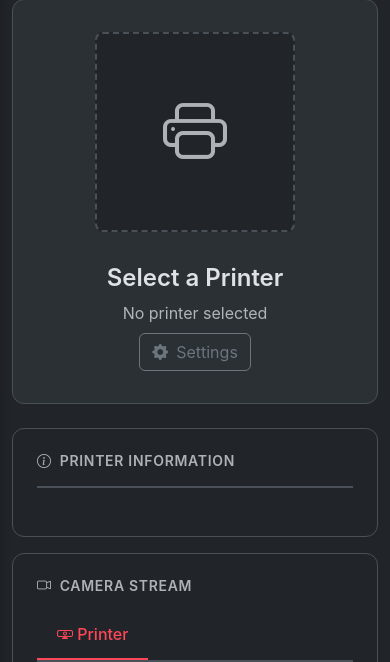
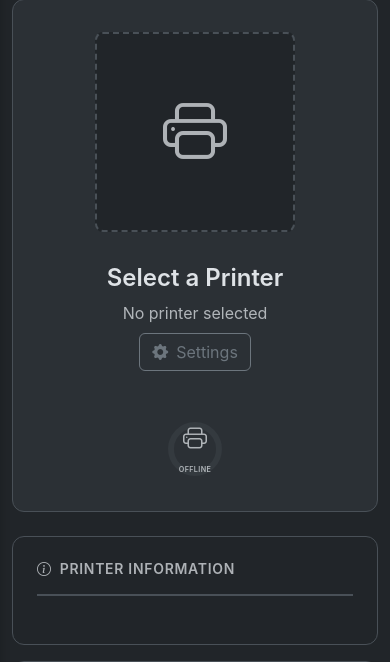
Before and after one commit to xmodpt/ChitUI_v1, a PHP site: page / in a window 390 px wide. Shown: the part 69-731 px from the top of the page. Run offline with PHP 8.4, Linux system fonts and the light colour scheme.

Commit message:
Make storage gauge 50% smaller and add printer status gauge
- Reduce storage gauge from 150px to 75px (50% smaller)
- Add circular status gauge to printer preview gadget
- New gauge shows online/offline status with visual indicators
- Online: filled green circle with check icon
- Offline: empty red circle with X icon
- Update responsive styling for mobile devices
- Add updatePrinterStatusGauge() function for status updates

```diff
--- a/web/css/chitui.css
+++ b/web/css/chitui.css
@@ -247,6 +247,14 @@ body {
   text-align: left;
 }
 
+.printer-preview-gauge {
+  flex-shrink: 0;
+  display: flex;
+  align-items: center;
+  justify-content: center;
+  padding: 0 1rem;
+}
+
 .printer-preview h3 {
   font-size: 1.5rem;
   font-weight: 600;
@@ -267,6 +275,11 @@ body {
 
   .printer-preview-right {
     text-align: center;
+  }
+
+  .printer-preview-gauge {
+    margin-top: 1rem;
+    padding: 0;
   }
 }
 
@@ -900,8 +913,8 @@ body {
 
 .circular-gauge {
   position: relative;
-  width: 150px;
-  height: 150px;
+  width: 75px;
+  height: 75px;
   display: flex;
   align-items: center;
   justify-content: center;
@@ -945,7 +958,7 @@ body {
 }
 
 .gauge-percentage {
-  font-size: 2rem;
+  font-size: 1rem;
   font-weight: 700;
   font-family: 'Courier New', monospace;
   color: var(--bs-body-color);
@@ -953,12 +966,19 @@ body {
 }
 
 .gauge-label {
-  font-size: 0.75rem;
+  font-size: 0.5rem;
   color: var(--bs-secondary-color);
   text-transform: uppercase;
   letter-spacing: 0.05em;
   font-weight: 600;
   margin-top: 0.25rem;
+}
+
+.gauge-icon {
+  display: flex;
+  align-items: center;
+  justify-content: center;
+  margin-bottom: 0.25rem;
 }
 
 .storage-details {
@@ -968,11 +988,15 @@ body {
 /* Responsive gauge on smaller screens */
 @media (max-width: 576px) {
   .circular-gauge {
-    width: 120px;
-    height: 120px;
+    width: 60px;
+    height: 60px;
   }
 
   .gauge-percentage {
-    font-size: 1.5rem;
+    font-size: 0.875rem;
+  }
+
+  .gauge-label {
+    font-size: 0.45rem;
   }
 }
--- a/web/index.html
+++ b/web/index.html
@@ -66,6 +66,20 @@
                 <i class="bi bi-gear-fill"></i>
                 <span>Settings</span>
               </button>
+            </div>
+            <div class="printer-preview-gauge">
+              <div class="circular-gauge">
+                <svg class="gauge-svg" viewBox="0 0 200 200">
+                  <circle class="gauge-bg" cx="100" cy="100" r="80" fill="none" stroke-width="20"/>
+                  <circle class="gauge-progress" id="printerStatusGaugeCircle" cx="100" cy="100" r="80" fill="none" stroke-width="20" stroke-linecap="round"/>
+                </svg>
+                <div class="gauge-content">
+                  <div class="gauge-icon" id="printerStatusIcon">
+                    <i class="bi bi-printer" style="font-size: 1.5rem; color: var(--bs-secondary-color);"></i>
+                  </div>
+                  <div class="gauge-label" id="printerStatusLabel">Offline</div>
+                </div>
+              </div>
             </div>
           </div>
         </div>
--- a/web/js/chitui.js
+++ b/web/js/chitui.js
@@ -316,6 +316,31 @@ function handle_printer_attributes(data) {
   }
 }
 
+function updatePrinterStatusGauge(isOnline) {
+  const $gaugeCircle = $('#printerStatusGaugeCircle');
+  const $statusLabel = $('#printerStatusLabel');
+  const $statusIcon = $('#printerStatusIcon i');
+  const circumference = 2 * Math.PI * 80; // 2 * PI * radius (80)
+
+  if (isOnline) {
+    // Show 100% (fully filled) for online
+    $gaugeCircle.css('stroke-dashoffset', 0);
+    $gaugeCircle.removeClass('warning danger');
+    $statusLabel.text('Online');
+    $statusIcon.removeClass('bi-x-circle bi-exclamation-circle')
+                .addClass('bi-check-circle')
+                .css('color', 'var(--success-color)');
+  } else {
+    // Show 0% (empty) for offline
+    $gaugeCircle.css('stroke-dashoffset', circumference);
+    $gaugeCircle.removeClass('warning').addClass('danger');
+    $statusLabel.text('Offline');
+    $statusIcon.removeClass('bi-check-circle bi-exclamation-circle')
+                .addClass('bi-x-circle')
+                .css('color', 'var(--accent-color)');
+  }
+}
+
 function updateStorageDisplay(remainingBytes) {
   // RemainingMemory is in bytes, convert to GB
   const remainingGB = remainingBytes / (1024 * 1024 * 1024);
@@ -508,6 +533,9 @@ function showPrinter(id) {
   var printerIcon = p.image || (p.brand + '_' + p.model).split(" ").join("").toLowerCase() + '.webp'
   $('#printerName').text(p.name)
   $('#printerType').text(p.brand + ' ' + p.model)
+
+  // Update printer status gauge
+  updatePrinterStatusGauge(p.online)
 
   // Hide image and show placeholder while loading
   $("#printerIcon").addClass('d-none').attr('src', '')
```
